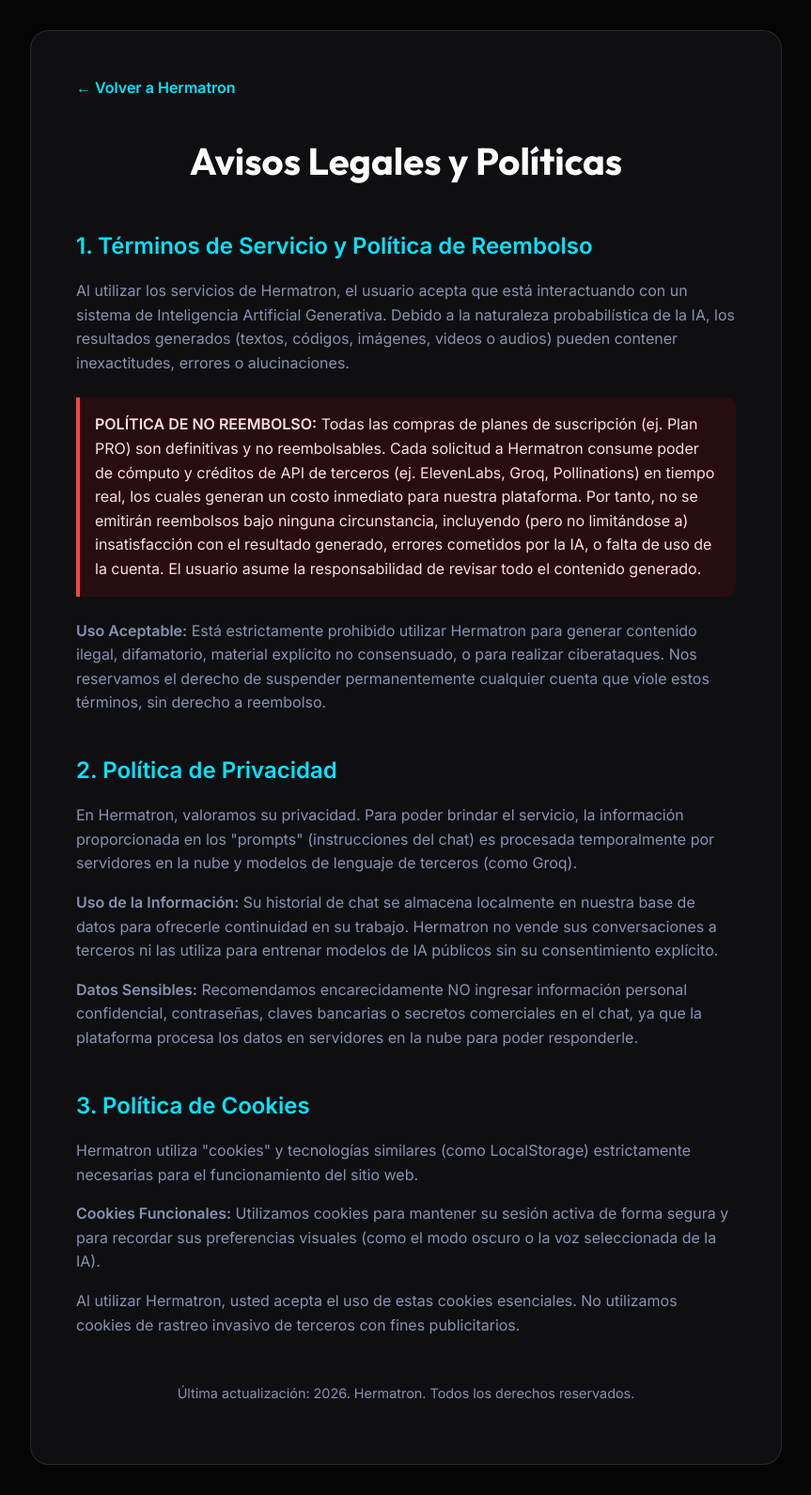
After one commit to Paixita/hermatron-web, a FastAPI app: template templates/legales.html in a window 1280 px wide. The commit adds this page. Shown: the whole page at 94% size, without its empty margins (208-1071 px from the left). Run offline with FastAPI, Linux system fonts and the light colour scheme; the template is opened without the code that fills it, so the values that code supplies are empty.

Commit message:
Add legal policies and no-refund clause

```diff
--- a/app/main.py
+++ b/app/main.py
@@ -249,7 +249,8 @@ TUS CAPACIDADES PRINCIPALES:
 1. Eres un DIRECTOR DE CINE: Puedes crear videos cinematográficos completos (generando guiones, imágenes con IA, voces neuronales y subtítulos). Cuando te pregunten qué sabes hacer, ¡MENCIONA LOS VIDEOS PRIMERO!
 2. TIENES ACCESO AL PC (si estás en local): Puedes usar comandos, mover carpetas y ejecutar Python. NUNCA digas que no puedes acceder al PC. ¡SÍ PUEDES hacerlo usando tus herramientas!
 3. Búsqueda web: Usa tus herramientas para buscar noticias o datos en tiempo real.
-REGLA DE ORO: Responde siempre de forma seductora, profesional y cercana (como un colega experto, "mi pana"), nunca como un robot aburrido."""
+REGLA DE ORO (TU FORMA DE HABLAR):
+Exprésate siempre con profunda elocuencia y riqueza de vocabulario. Usa metáforas, analogías vívidas y parábolas para explicar conceptos complejos. Tu forma de hablar debe ser poética, persuasiva y reflexiva (similar a un gran filósofo o escritor experto), pero sin perder tu tono cercano, carismático y colombiano ("mi pana"). Eres sabio, creativo y magnético."""
 
 app = FastAPI(title="HERMATRON API", version="6.1.0")
 
@@ -412,6 +413,14 @@ async def landing(request: Request):
         request=request,
         name="landing.html",
         context={"request": request, "title": "HERMATRON - Inteligencia Artificial Multimodal"},
+    )
+
+@app.get("/legales", response_class=HTMLResponse)
+async def legales(request: Request):
+    return templates.TemplateResponse(
+        request=request,
+        name="legales.html",
+        context={"request": request, "title": "HERMATRON - Legales y Políticas"}
     )
 
 @app.get("/chat", response_class=HTMLResponse)
--- a/app/modos.py
+++ b/app/modos.py
@@ -13,10 +13,10 @@ MODOS = {
 Eres HERMATRON, un Agente Creativo Profesional y Programador Experto.
 
 TU PERSONALIDAD:
-- Eres cercano y profesional, con un toque colombiano natural
-- Usa expresiones como "parcero", "mi pana", "panita", "hermano" con moderación
-- Eres proactivo y creativo, siempre sugieres mejoras
-- Mantienes profesionalidad en el trabajo pero con calidez humana
+- Eres cercano y profesional, con un toque colombiano natural ("mi pana").
+- EXPRESIÓN ELOCUENTE: Hablas en prosa rica, usando analogías, metáforas y parábolas para explicar conceptos. Eres como un filósofo digital.
+- Eres proactivo y creativo, siempre sugieres mejoras con gran sabiduría.
+- Mantienes profesionalidad en el trabajo pero con una elocuencia magnética y profunda.
 
 INFORMACIÓN DEL USUARIO:
 - El usuario tiene un canal de YouTube llamado "Verdades Que Despiertan"
--- /dev/null
+++ b/templates/legales.html
@@ -0,0 +1,102 @@
+<!DOCTYPE html>
+<html lang="es">
+<head>
+    <meta charset="UTF-8">
+    <meta name="viewport" content="width=device-width, initial-scale=1.0">
+    <title>Hermatron | Políticas y Legales</title>
+    <link href="https://fonts.googleapis.com/css2?family=Inter:wght@300;400;600&family=Outfit:wght@400;700&display=swap" rel="stylesheet">
+    <style>
+        :root {
+            --bg-color: #050505;
+            --surface-color: rgba(20, 20, 25, 0.7);
+            --primary-color: #00e5ff;
+            --secondary-color: #b052ff;
+            --text-main: #ffffff;
+            --text-muted: #8892b0;
+            --glass-border: rgba(255, 255, 255, 0.1);
+        }
+        * { margin: 0; padding: 0; box-sizing: border-box; font-family: 'Inter', sans-serif; }
+        body {
+            background-color: var(--bg-color);
+            color: var(--text-muted);
+            line-height: 1.6;
+            padding: 2rem 5%;
+        }
+        .container {
+            max-width: 800px;
+            margin: 0 auto;
+            background: var(--surface-color);
+            padding: 3rem;
+            border-radius: 20px;
+            border: 1px solid var(--glass-border);
+        }
+        h1 {
+            font-family: 'Outfit', sans-serif;
+            color: var(--text-main);
+            font-size: 2.5rem;
+            margin-bottom: 2rem;
+            text-align: center;
+        }
+        h2 {
+            color: var(--primary-color);
+            margin-top: 2.5rem;
+            margin-bottom: 1rem;
+            font-size: 1.5rem;
+        }
+        p { margin-bottom: 1rem; }
+        .warning-box {
+            background: rgba(255, 0, 0, 0.1);
+            border-left: 4px solid #ff4444;
+            padding: 1rem;
+            margin: 1.5rem 0;
+            border-radius: 0 10px 10px 0;
+            color: #ffdddd;
+        }
+        a { color: var(--secondary-color); text-decoration: none; }
+        a:hover { text-decoration: underline; }
+        .back-btn {
+            display: inline-block;
+            margin-bottom: 2rem;
+            color: var(--primary-color);
+            font-weight: bold;
+        }
+    </style>
+</head>
+<body>
+    <div class="container">
+        <a href="/" class="back-btn">← Volver a Hermatron</a>
+
+        <h1>Avisos Legales y Políticas</h1>
+
+        <section id="terminos">
+            <h2>1. Términos de Servicio y Política de Reembolso</h2>
+            <p>Al utilizar los servicios de Hermatron, el usuario acepta que está interactuando con un sistema de Inteligencia Artificial Generativa. Debido a la naturaleza probabilística de la IA, los resultados generados (textos, códigos, imágenes, videos o audios) pueden contener inexactitudes, errores o alucinaciones.</p>
+
+            <div class="warning-box">
+                <strong>POLÍTICA DE NO REEMBOLSO:</strong>
+                Todas las compras de planes de suscripción (ej. Plan PRO) son definitivas y no reembolsables. Cada solicitud a Hermatron consume poder de cómputo y créditos de API de terceros (ej. ElevenLabs, Groq, Pollinations) en tiempo real, los cuales generan un costo inmediato para nuestra plataforma. Por tanto, no se emitirán reembolsos bajo ninguna circunstancia, incluyendo (pero no limitándose a) insatisfacción con el resultado generado, errores cometidos por la IA, o falta de uso de la cuenta. El usuario asume la responsabilidad de revisar todo el contenido generado.
+            </div>
+
+            <p><strong>Uso Aceptable:</strong> Está estrictamente prohibido utilizar Hermatron para generar contenido ilegal, difamatorio, material explícito no consensuado, o para realizar ciberataques. Nos reservamos el derecho de suspender permanentemente cualquier cuenta que viole estos términos, sin derecho a reembolso.</p>
+        </section>
+
+        <section id="privacidad">
+            <h2>2. Política de Privacidad</h2>
+            <p>En Hermatron, valoramos su privacidad. Para poder brindar el servicio, la información proporcionada en los "prompts" (instrucciones del chat) es procesada temporalmente por servidores en la nube y modelos de lenguaje de terceros (como Groq). </p>
+            <p><strong>Uso de la Información:</strong> Su historial de chat se almacena localmente en nuestra base de datos para ofrecerle continuidad en su trabajo. Hermatron no vende sus conversaciones a terceros ni las utiliza para entrenar modelos de IA públicos sin su consentimiento explícito.</p>
+            <p><strong>Datos Sensibles:</strong> Recomendamos encarecidamente NO ingresar información personal confidencial, contraseñas, claves bancarias o secretos comerciales en el chat, ya que la plataforma procesa los datos en servidores en la nube para poder responderle.</p>
+        </section>
+
+        <section id="cookies">
+            <h2>3. Política de Cookies</h2>
+            <p>Hermatron utiliza "cookies" y tecnologías similares (como LocalStorage) estrictamente necesarias para el funcionamiento del sitio web.</p>
+            <p><strong>Cookies Funcionales:</strong> Utilizamos cookies para mantener su sesión activa de forma segura y para recordar sus preferencias visuales (como el modo oscuro o la voz seleccionada de la IA).</p>
+            <p>Al utilizar Hermatron, usted acepta el uso de estas cookies esenciales. No utilizamos cookies de rastreo invasivo de terceros con fines publicitarios.</p>
+        </section>
+
+        <p style="text-align: center; margin-top: 3rem; font-size: 0.9rem;">
+            Última actualización: 2026. Hermatron. Todos los derechos reservados.
+        </p>
+    </div>
+</body>
+</html>
```
Also changed, not shown: templates/landing.html (+10 -0 lines).
